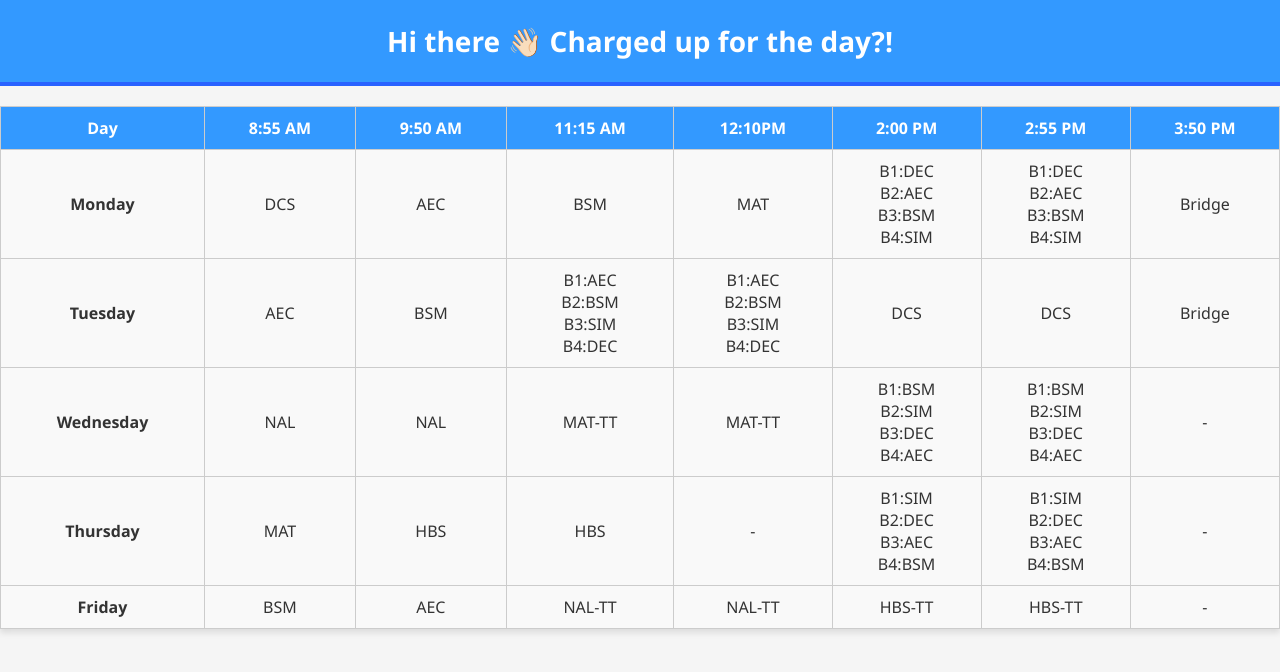
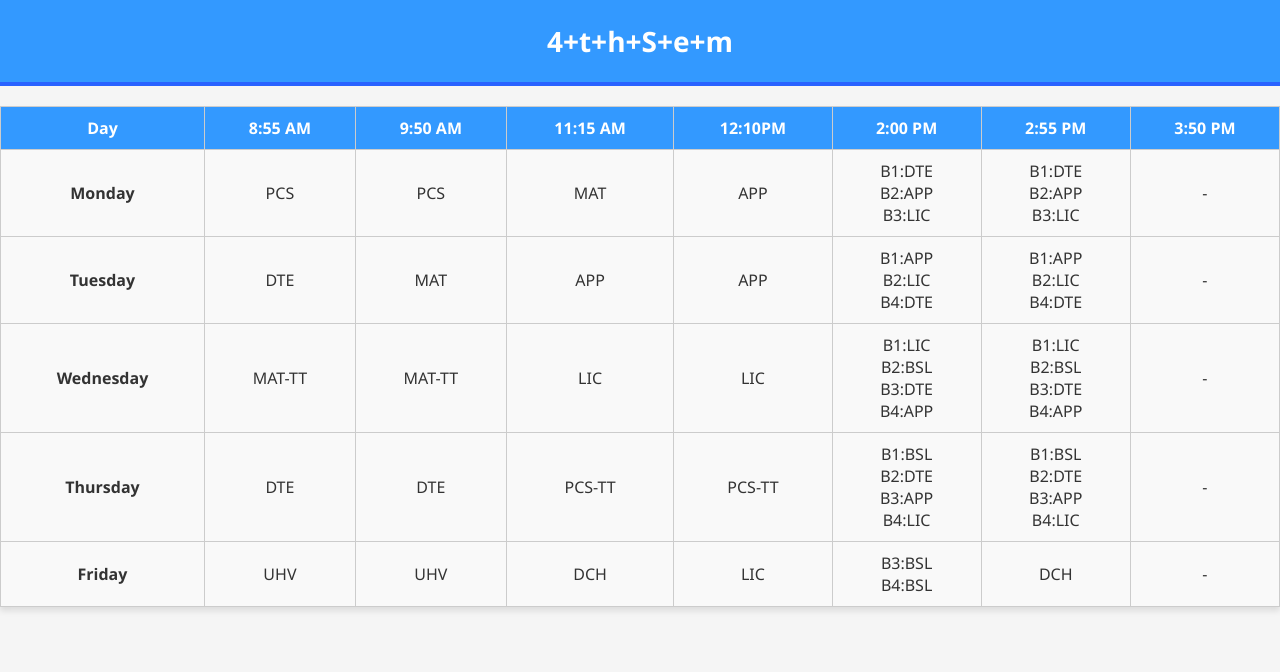
Before and after one commit to KarthikDani/tt, a plain HTML site: page index.html in a window 1280 px wide. Drawn offline with Linux system fonts and the light colour scheme.

Commit message:
Update index.html to 4th set

```diff
--- a/index.html
+++ b/index.html
@@ -102,7 +102,7 @@
 
 <body>
     <div class="custom-heading">
-        <h1>Hi there 👋🏻 Charged up for the day?!</h1>
+        <h1>4+t+h+S+e+m</h1>
     </div>
 
     <table class="timetable">
@@ -121,52 +121,52 @@
         <tbody>
             <tr>
                 <td>Monday</td>
-                <td>DCS</td>
-                <td>AEC</td>
-                <td>BSM</td>
+                <td>PCS</td>
+                <td>PCS</td>
                 <td>MAT</td>
-                <td>B1:DEC<br>B2:AEC<br>B3:BSM<br>B4:SIM</td>
-                <td>B1:DEC<br>B2:AEC<br>B3:BSM<br>B4:SIM</td>
-                <td>Bridge</td>
+                <td>APP</td>
+                <td>B1:DTE<br>B2:APP<br>B3:LIC</td>
+                <td>B1:DTE<br>B2:APP<br>B3:LIC</td>
+                <td>-</td>
             </tr>
             <tr>
                 <td>Tuesday</td>
-                <td>AEC</td>
-                <td>BSM</td>
-                <td>B1:AEC<br>B2:BSM<br>B3:SIM<br>B4:DEC</td>
-                <td>B1:AEC<br>B2:BSM<br>B3:SIM<br>B4:DEC</td>
-                <td>DCS</td>
-                <td>DCS</td>
-                <td>Bridge</td>
+                <td>DTE</td>
+                <td>MAT</td>
+                <td>APP</td>
+                <td>APP</td>
+                <td>B1:APP<br>B2:LIC<br>B4:DTE</td>
+                <td>B1:APP<br>B2:LIC<br>B4:DTE</td>
+                  <td>-</td>
             </tr>
             <tr>
                 <td>Wednesday</td>
-                <td>NAL</td>
-                <td>NAL</td>
                 <td>MAT-TT</td>
                 <td>MAT-TT</td>
-                <td>B1:BSM<br>B2:SIM<br>B3:DEC<br>B4:AEC</td>
-                <td>B1:BSM<br>B2:SIM<br>B3:DEC<br>B4:AEC</td>
+                <td>LIC</td>
+                <td>LIC</td>
+                <td>B1:LIC<br>B2:BSL<br>B3:DTE<br>B4:APP</td>
+                <td>B1:LIC<br>B2:BSL<br>B3:DTE<br>B4:APP</td>
                 <td>-</td>
             </tr>
             <tr>
                 <td>Thursday</td>
-                <td>MAT</td>
-                <td>HBS</td>
-                <td>HBS</td>
-                <td>-</td>
-                <td>B1:SIM<br>B2:DEC<br>B3:AEC<br>B4:BSM</td>
-                <td>B1:SIM<br>B2:DEC<br>B3:AEC<br>B4:BSM</td>
+                <td>DTE</td>
+                <td>DTE</td>
+                <td>PCS-TT</td>
+                <td>PCS-TT</td>
+                <td>B1:BSL<br>B2:DTE<br>B3:APP<br>B4:LIC</td>
+                <td>B1:BSL<br>B2:DTE<br>B3:APP<br>B4:LIC</td>
                 <td>-</td>
             </tr>
             <tr>
                 <td>Friday</td>
-                <td>BSM</td>
-                <td>AEC</td>
-                <td>NAL-TT</td>
-                <td>NAL-TT</td>
-                <td>HBS-TT</td>
-                <td>HBS-TT</td>
+                <td>UHV</td>
+                <td>UHV</td>
+                <td>DCH</td>
+                <td>LIC</td>
+                <td>B3:BSL<br>B4:BSL</td>
+                <td>DCH</td>
                 <td>-</td>
             </tr>
         </tbody>
```
